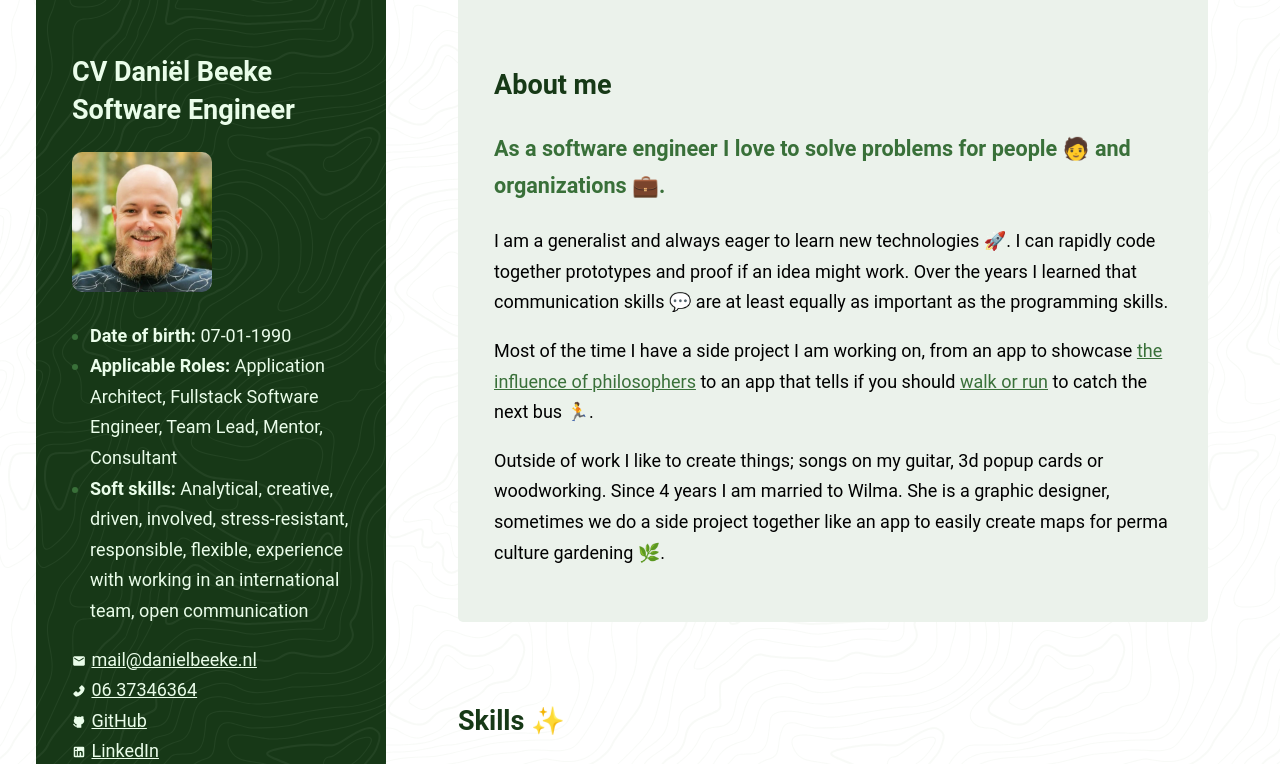
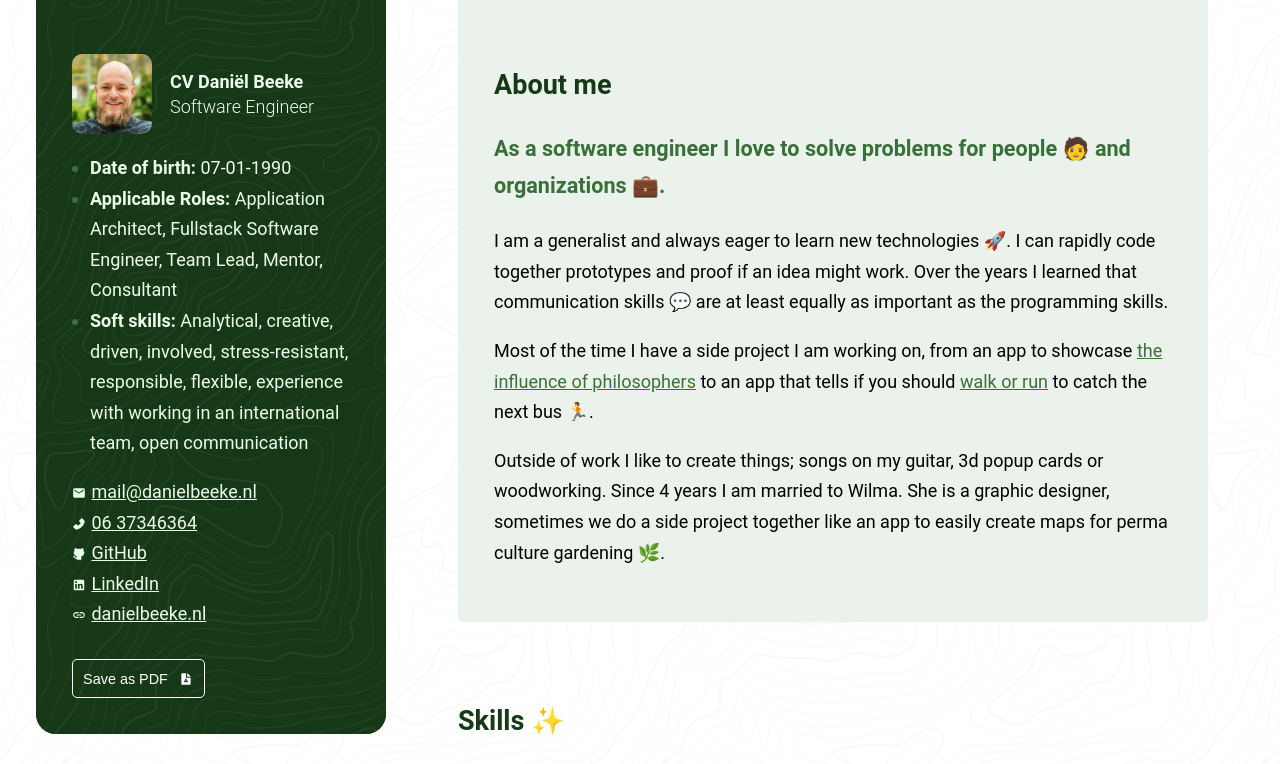
Before and after one commit to danielbeeke/cv, an Astro site: page /en in a window 1280 px wide. Shown: the top 764 px of the page. Built offline with nearby package versions, Linux system fonts and the light colour scheme; Astro itself is replaced by a stand-in of ours.

Commit message:
better style 3

```diff
--- a/src/pages/[language]/index.astro
+++ b/src/pages/[language]/index.astro
@@ -28,7 +28,7 @@ export function getStaticPaths() {
         <div class="inner">
 
             <header class="desktop-header">
-                <h2>CV Daniël Beeke<br />Software Engineer</h2>
+                <h2>CV Daniël Beeke<br /><span class="title">Software Engineer</span></h2>
                 <img src="/daniel.jpeg" />
             </header>
 
--- a/src/style.scss
+++ b/src/style.scss
@@ -381,6 +381,10 @@ html[lang="nl"] details summary {
 .desktop-header {
     display: none;
     padding-top: 3em;
+
+    .title {
+        font-weight: 300;
+    }
 }
 
 @media (min-width: 900px) {
@@ -561,3 +565,23 @@ li::marker {
     }
 
 }
+
+@media (min-width: 900px) and (max-height: 930px) {
+    .desktop-header {
+        display: flex;
+        flex-direction: row-reverse;
+        justify-content: start;
+        align-items: center;
+        gap: 1em;
+
+        img {
+            width: 80px;
+            border-radius: 10px;
+        }
+
+        h2 {
+            font-size: 1em;
+            margin-bottom: 0;
+        }
+    }
+}
```
